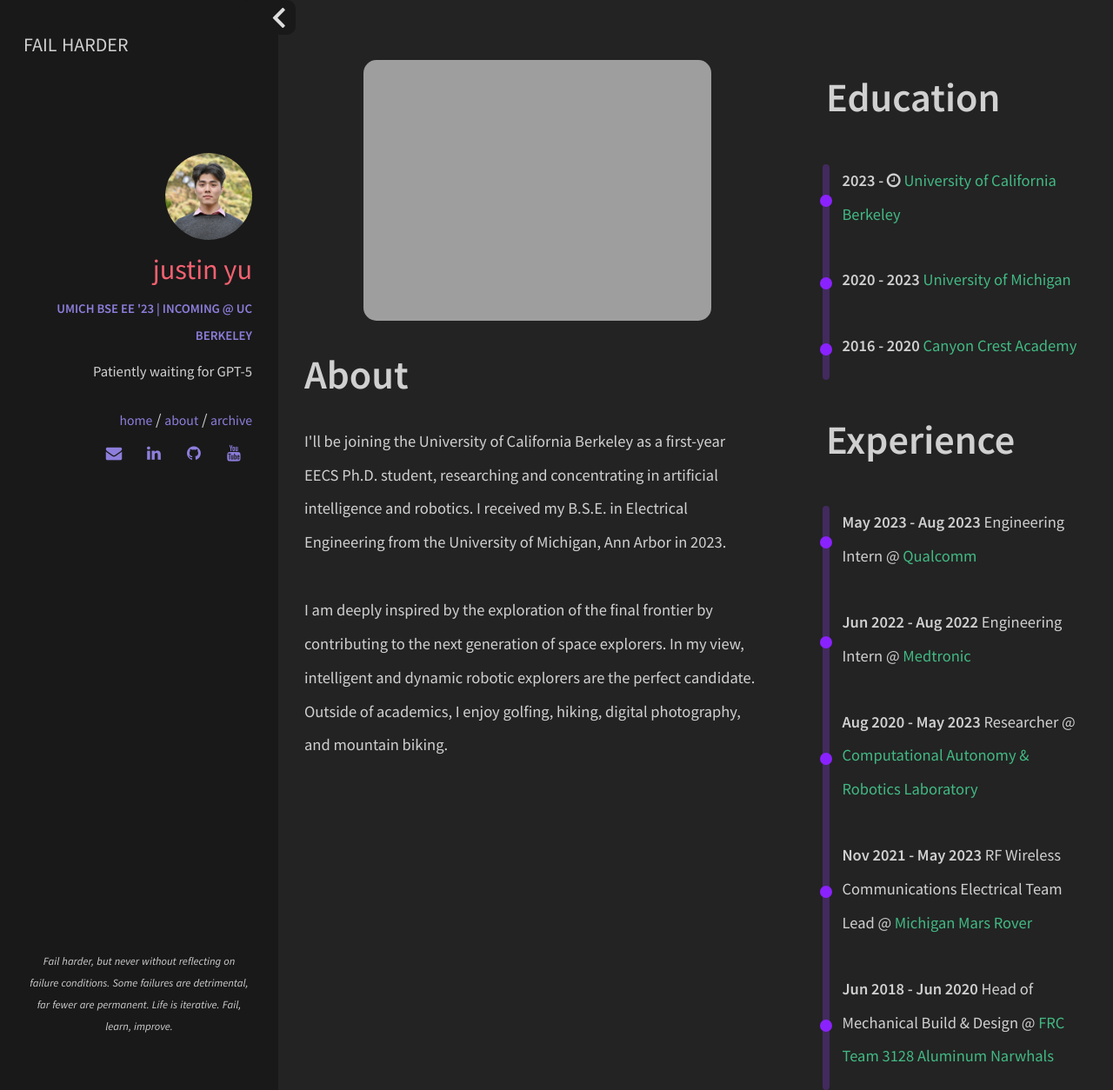
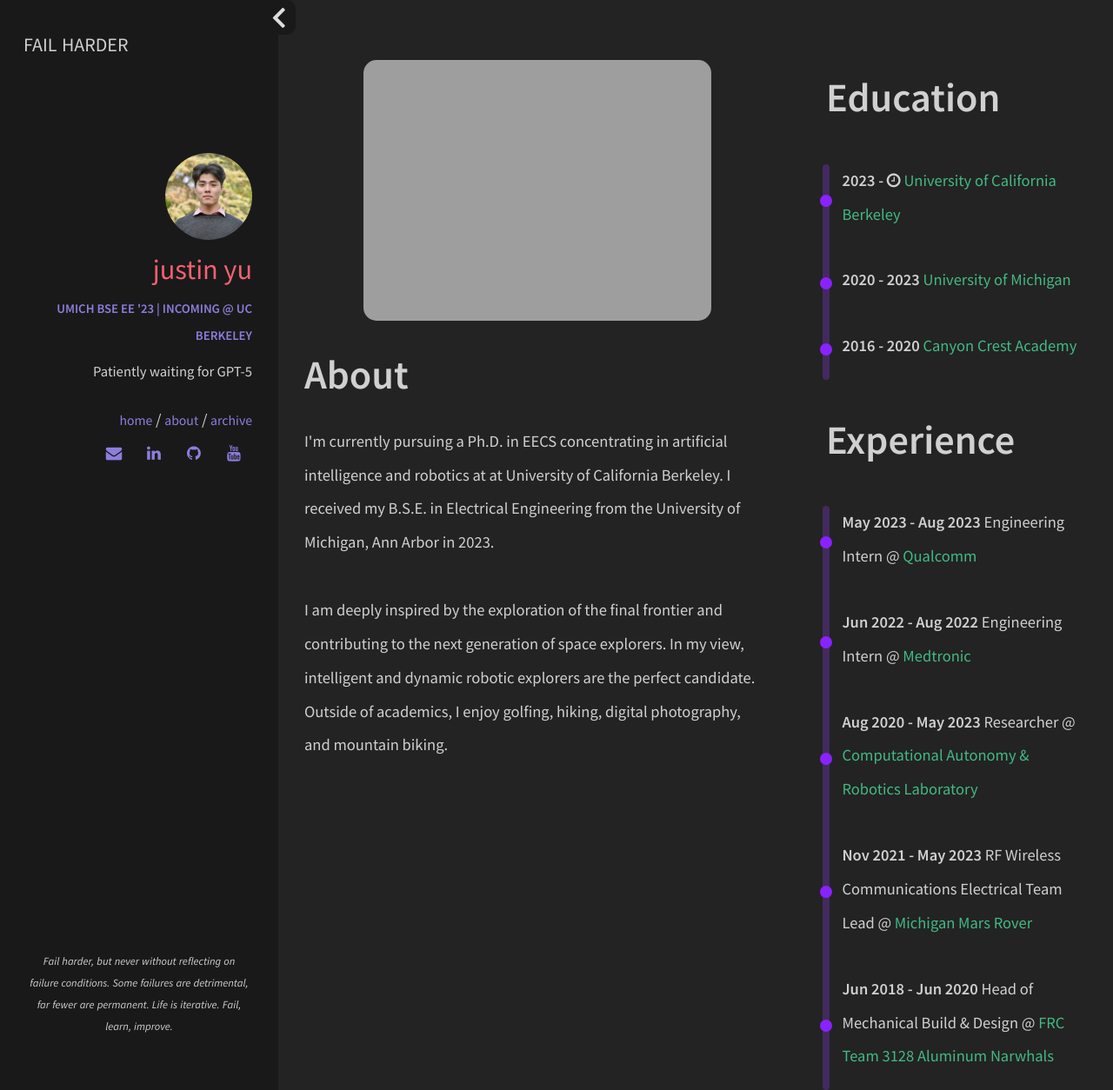
Before and after one commit to uynitsuj/uynitsuj.github.io, a Jekyll site: the page built from about.html, in a window 1280 px wide. Shown: the whole page at 87% size. Built offline with Jekyll 4.4.1, drawn with Linux system fonts in a browser that asks for light colours.

Commit message:
reup aboutme

```diff
--- a/_includes/sections/about.html
+++ b/_includes/sections/about.html
@@ -5,11 +5,11 @@
 <h1><span data-i18n="skills.my_skills">About</span></h1>
 <div>
 
-    I'll be joining the University of California Berkeley as a first-year EECS Ph.D. student,
-    researching and concentrating in artificial intelligence and robotics. I received my B.S.E. in Electrical
+    I'm currently pursuing a Ph.D. in EECS concentrating in artificial intelligence and robotics at at University of
+    California Berkeley. I received my B.S.E. in Electrical
     Engineering from the University of Michigan, Ann Arbor in 2023.
     <br><br>
-    I am deeply inspired by the exploration of the final frontier by contributing to the next generation
+    I am deeply inspired by the exploration of the final frontier and contributing to the next generation
     of space explorers. In my view, intelligent and dynamic robotic explorers are the perfect candidate.
     Outside of academics, I enjoy golfing, hiking, digital photography, and mountain biking.
     <br>
```
